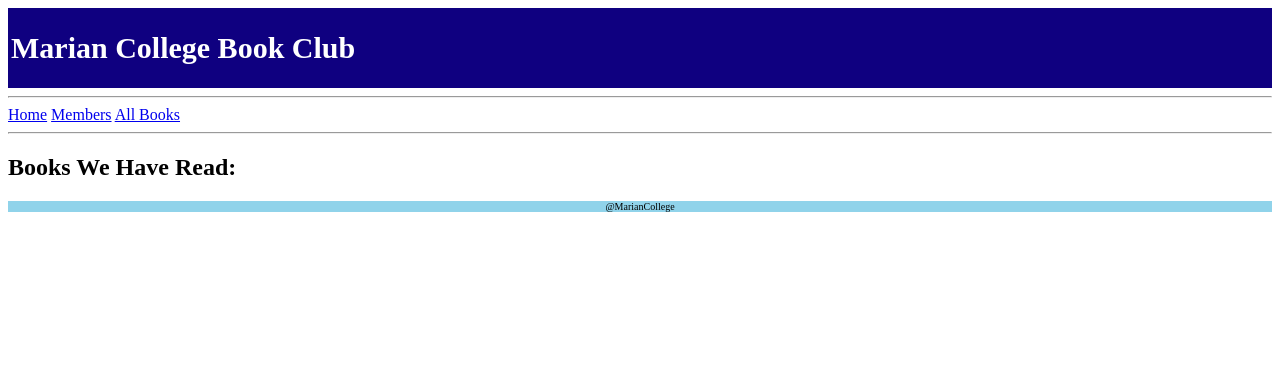
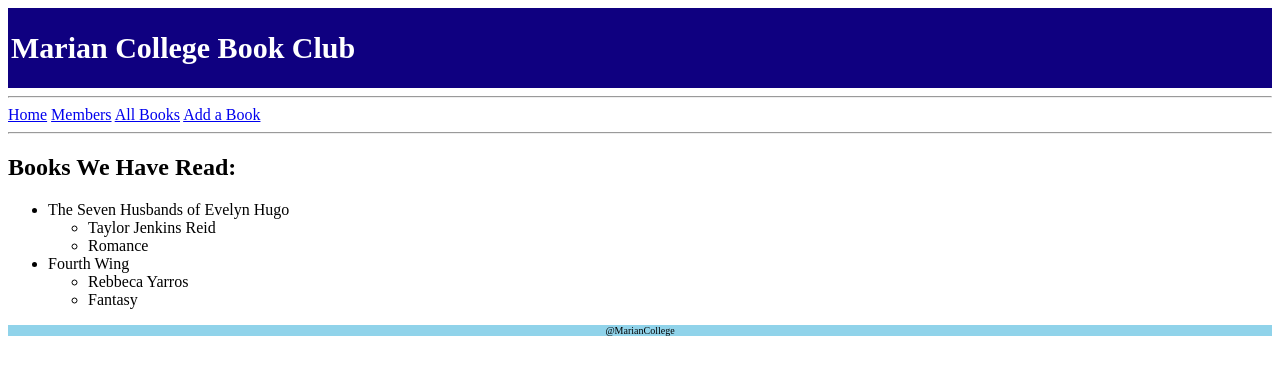
Before and after one commit to zblacklow/Zoe-Blacklow-Book-Club, a Flask app: page /all_books in a window 1280 px wide. Shown: the top 375 px of the page. Run offline with Flask 3, Linux system fonts and the light colour scheme; parts of the project's set-up code (start-up, migrations or seed data) failed here and were passed over.

Commit message:
all books loop

```diff
--- a/main.py
+++ b/main.py
@@ -67,6 +67,9 @@ class Book(Base):
   def set_url(self, url):
     self.url = url
 
+  def __repr__(self):
+    return f"{self.book_id}, {self.title}, {self.author}, {self.genre},{self.summary}, {self.url} "
+
 ##REVIEW CLASS
 class Review(Base):
   __tablename__ = "reviews"
@@ -100,6 +103,7 @@ class Review(Base):
 #members table based on login
 class Members(Base):
   __tablename__ = "members"
+  member_id = Column("member_id", Integer, primary_key=True)
   email = Column("email", String)
   password = Column("password", String)
 
@@ -127,6 +131,12 @@ else:
   Base.metadata.create_all(bind=engine)
   Session = sessionmaker(bind=engine)
   session = Session()
+  b1 = Book(1, "The Seven Husbands of Evelyn Hugo", "Taylor Jenkins Reid", "Romance", "The Seven Husbands of Evelyn Hugo tells the tale of the 79-year-old main character (Evelyn Hugo) and her life as an actress in the golden age of Hollywood", None)
+  b2 = Book(2, "Fourth Wing", "Rebbeca Yarros", "Fantasy", "Fourth Wing is about a war college where some students become dragon riders and obtain magical powers.", None)
+
+  session.add(b1)
+  session.add(b2)
+  session.commit()
 
 app = Flask(__name__)
 # basic route
@@ -140,7 +150,16 @@ def members():
 
 @app.route('/all_books')
 def all_books():
-  return render_template('all_books.html', page_title= 'all_books')
+  Session = sessionmaker(bind=engine)
+  session =Session()
+  results = session.query(Book).all()
+  print(results)
+  return render_template('all_books.html', page_title= 'all_books', query_results = results)
+
+
+@app.route('/add_book')
+def add_book():
+  return render_template('add_book.html', page_title= 'add_book')
 
 if __name__ == "__main__":
     app.run(debug=True, host="0.0.0.0", port=8080)
--- a/pyproject.toml
+++ b/pyproject.toml
@@ -13,6 +13,7 @@ sqlalchemy = "2.0.19"
 sqlalchemy-utils = "0.41.1"
 dothings = "0.2"
 sqlalchemyutils = "0.0.7"
+flask-sqlalchemy = "3.0.5"
 
 [tool.poetry.dev-dependencies]
 debugpy = "^1.6.2"
--- /dev/null
+++ b/templates/add_book.html
@@ -0,0 +1,6 @@
+{% extends 'layout.html' %}
+{% block content %}
+
+<h2>Add a book: </h2>
+
+{% endblock %}
--- a/templates/all_books.html
+++ b/templates/all_books.html
@@ -2,5 +2,13 @@
 {% block content %}
 
 <h2>Books We Have Read: </h2>
-
+<ul>
+    {% for result in query_results %}
+      <li>{{ result.title }} </li>
+        <ul>
+          <li>{{ result.author }}</li>
+          <li>{{ result.genre }}</li>
+        </ul>
+    {% endfor %}
+</ul>
 {% endblock %}
--- a/templates/nav.html
+++ b/templates/nav.html
@@ -1,5 +1,5 @@
 <nav>
  <hr>
- <a href="/">Home</a>   <a href="/members">Members</a>  <a href="/all_books">All Books</a>
+ <a href="/">Home</a>   <a href="/members">Members</a>  <a href="/all_books">All Books</a> <a href="/add_book">Add a Book</a>
  <hr>
 </nav>
```
Also changed, not shown: mydb.db, 2 other files.
